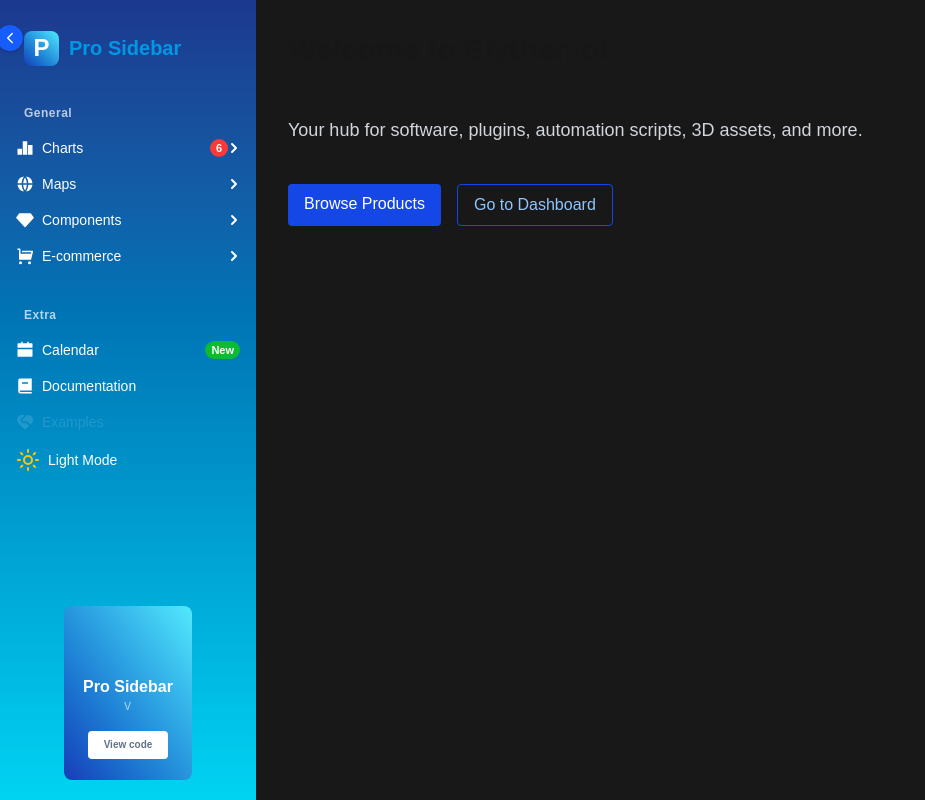
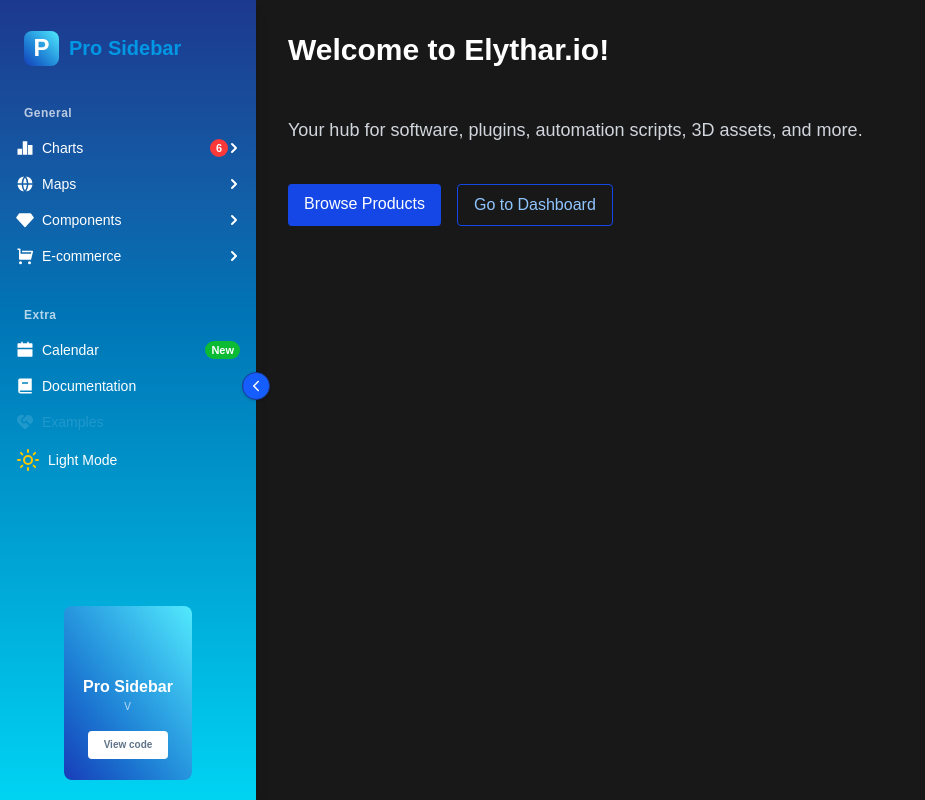
Before and after one commit to Elythaq/elythar.io, a Next.js app: page / in a window 1280 px wide. Shown: the whole page, without its empty margins (0-925 px from the left). Built offline with nearby package versions, Linux system fonts and the light colour scheme; some icons are missing.

Commit message:
attempt to fix the toggle buttons

```diff
--- a/src/app/layout.tsx
+++ b/src/app/layout.tsx
@@ -2,17 +2,20 @@
 
 'use client';
 
-import '@/styles/globals.css';
-import Sidebar from '@/components/Sidebar/Sidebar';
+import "@/styles/globals.css";
+import { DarkModeProvider } from "@/components/Sidebar/DarkModeContext";
+import Sidebar from "@/components/Sidebar/Sidebar";
 
 export default function RootLayout({ children }: { children: React.ReactNode }) {
   return (
     <html lang="en">
-      <body className="bg-black text-white flex min-h-screen">
-        <Sidebar />
-        <main className="flex-1 h-screen overflow-auto bg-[#181818] p-0">
-          {children}
-        </main>
+      <body className="flex min-h-screen bg-[#181818] text-white dark:bg-[#f6f9fc] dark:text-gray-800 transition-colors duration-300">
+        <DarkModeProvider>
+          <Sidebar />
+          <main className="flex-1 h-screen overflow-auto bg-[#181818] text-white dark:bg-[#f6f9fc] dark:text-gray-800 transition-colors duration-300">
+            {children}
+          </main>
+        </DarkModeProvider>
       </body>
     </html>
   );
--- /dev/null
+++ b/src/components/Sidebar/DarkModeContext.tsx
@@ -0,0 +1,34 @@
+import { createContext, useContext, useEffect, useState, ReactNode } from "react";
+
+type DarkModeContextProps = {
+  dark: boolean;
+  setDark: (val: boolean) => void;
+};
+
+const DarkModeContext = createContext<DarkModeContextProps>({
+  dark: false,
+  setDark: () => {},
+});
+
+export function DarkModeProvider({ children }: { children: ReactNode }) {
+  const [dark, setDark] = useState(false);
+
+  useEffect(() => {
+    const root = window.document.documentElement;
+    if (dark) {
+      root.classList.add("dark");
+    } else {
+      root.classList.remove("dark");
+    }
+  }, [dark]);
+
+  return (
+    <DarkModeContext.Provider value={{ dark, setDark }}>
+      {children}
+    </DarkModeContext.Provider>
+  );
+}
+
+export function useDarkMode() {
+  return useContext(DarkModeContext);
+}
--- a/src/components/Sidebar/MenuItem.tsx
+++ b/src/components/Sidebar/MenuItem.tsx
@@ -91,9 +91,9 @@
           </span>
         )}
 
-        <span className={classNames(labelClasses, menuClasses.label, sharedClasses)}>
-          {children}
-        </span>
+		<span className={classNames(labelClasses, menuClasses.label, sharedClasses)}>
+		  {!collapsed && children}
+		</span>
 
         {suffix && (
           <span className={classNames(suffixClasses, menuClasses.suffix, sharedClasses)}>
--- a/src/components/Sidebar/Sidebar.tsx
+++ b/src/components/Sidebar/Sidebar.tsx
@@ -4,7 +4,9 @@
 import { SidebarProvider, SidebarContext } from '@/components/Sidebar/sidebarContext';
 import { Menu, MenuItem, SubMenu } from '@/components/Sidebar/';
 import { BarChart } from '@/icons/BarChart';
+import { useDarkMode } from "@/hooks/useDarkMode";
 import { Sun, Moon, ChevronLeft, ChevronRight } from 'lucide-react';
+import { DarkModeProvider } from "@/components/Sidebar/DarkModeContext";
 import { Global } from '@/icons/Global';
 import { Diamond } from '@/icons/Diamond';
 import { ShoppingCart } from '@/icons/ShoppingCart';
@@ -21,7 +23,7 @@
 
 function SidebarContent() {
   const sidebar = useContext(SidebarContext);
-
+  const [dark, setDark] = useDarkMode();
   // Safeguard: if context is not ready, don't render
   if (!sidebar) return null;
 
@@ -32,7 +34,7 @@
   const [hasImage, setHasImage] = React.useState(false);
 
   return (
-    <aside className={`flex flex-col h-screen w-64 bg-gradient-to-b from-blue-900 to-cyan-400 text-white shadow-lg transition-all duration-300 ${collapsed ? 'w-20' : 'w-64'} ${rtl ? 'flex-row-reverse' : ''}`}>
+    <aside className={`relative flex flex-col h-screen w-64 transition-all duration-300 bg-gradient-to-b from-blue-900 to-cyan-400 text-white shadow-lg ${collapsed ? 'w-20' : 'w-64'} ${rtl ? 'flex-row-reverse' : ''}`}>
       {/* Sidebar Header */}
       <SidebarHeader rtl={rtl} style={{ marginBottom: 24, marginTop: 16 }} />
 
@@ -82,13 +84,13 @@
             <MenuItem icon={<Book />}>Documentation</MenuItem>
             <MenuItem disabled icon={<Service />}>Examples</MenuItem>
 			<MenuItem
-              icon={theme === 'dark' ? <Moon className="text-blue-400" /> : <Sun className="text-yellow-400" />}
+				  icon={dark ? <Moon className="text-blue-400" /> : <Sun className="text-yellow-400" />}
 				>
 				  <button
-                onClick={() => setTheme(theme === 'dark' ? 'light' : 'dark')}
+					onClick={() => setDark(!dark)}
 					className="w-full text-left flex items-center gap-2 text-sm hover:text-accent transition-colors"
 				  >
-                {theme === 'dark' ? 'Dark Mode' : 'Light Mode'}
+					{dark ? "Dark Mode" : "Light Mode"}
 				  </button>
 				</MenuItem>
           </Menu>
@@ -100,7 +102,13 @@
       {/* Collapsed Toggle */}
 		  <button
 			onClick={updateCollapseState}
-		  className="absolute top-6 -left-1 w-7 h-7 rounded-full bg-blue-600 text-white shadow flex items-center justify-center transition-all border border-blue-900"
+			className={`absolute top-1/2 -right-3 z-20 w-7 h-7 rounded-full bg-blue-600 text-white shadow flex items-center justify-center border border-blue-900 transition-all
+			  ${collapsed ? 'transform -translate-y-1/2 right-[-14px]' : 'transform -translate-y-1/2 right-[-14px]'}
+			  `}
+			style={{
+			  // ensures it's always vertically centered
+			  transform: "translateY(-50%)"
+			}}
 			title="Toggle sidebar"
 		  >
 			{collapsed ? <ChevronRight size={18} /> : <ChevronLeft size={18} />}
--- a/src/components/Sidebar/SidebarHeader.tsx
+++ b/src/components/Sidebar/SidebarHeader.tsx
@@ -4,9 +4,10 @@
 interface SidebarHeaderProps extends React.HTMLAttributes<HTMLDivElement> {
   children?: React.ReactNode;
   rtl: boolean;
+  collapsed?: boolean;
 }
 
-export const SidebarHeader: React.FC<SidebarHeaderProps> = ({ children, rtl, ...rest }) => (
+export const SidebarHeader: React.FC<SidebarHeaderProps> = ({ children, rtl, collapsed, ...rest }) => (
   <div
     {...rest}
     className="h-16 min-h-16 flex items-center px-5"
@@ -19,9 +20,11 @@
       >
         P
       </div>
-      <Typography variant="subtitle1" fontWeight={700} color="#0098e5">
-        Pro Sidebar
-      </Typography>
+      {!collapsed && (
+        <Typography variant="subtitle1" fontWeight={700} color="#0098e5">
+          Pro Sidebar
+        </Typography>
+      )}
     </div>
   </div>
 );
--- a/src/components/Sidebar/SubMenu.tsx
+++ b/src/components/Sidebar/SubMenu.tsx
@@ -108,7 +108,7 @@
       >
         {icon && <span className={iconClasses}>{icon}</span>}
         {prefix && <span className={prefixClasses}>{prefix}</span>}
-        <span className={labelClasses}>{label}</span>
+        <span className={labelClasses}>{!collapsed && label}</span>
         {suffix && <span className={suffixClasses}>{suffix}</span>}
         {/* Expand Icon */}
         <span
--- /dev/null
+++ b/src/hooks/useDarkMode.tsx
@@ -0,0 +1,16 @@
+import { useEffect, useState } from "react";
+
+export function useDarkMode() {
+  const [dark, setDark] = useState(false);
+
+  useEffect(() => {
+    const root = window.document.documentElement;
+    if (dark) {
+      root.classList.add("dark");
+    } else {
+      root.classList.remove("dark");
+    }
+  }, [dark]);
+
+  return [dark, setDark] as const;
+}
--- /dev/null
+++ b/tailwind.config.js
@@ -0,0 +1,14 @@
+/** @type {import('tailwindcss').Config} */
+module.exports = {
+  darkMode: 'class',
+  content: [
+    './app/**/*.{js,ts,jsx,tsx}',
+    './pages/**/*.{js,ts,jsx,tsx}',
+    './components/**/*.{js,ts,jsx,tsx}',
+    './src/**/*.{js,ts,jsx,tsx}',
+  ],
+  theme: {
+    extend: {},
+  },
+  plugins: [],
+}
```
Lines whose indentation alone changed are shown as unchanged.
